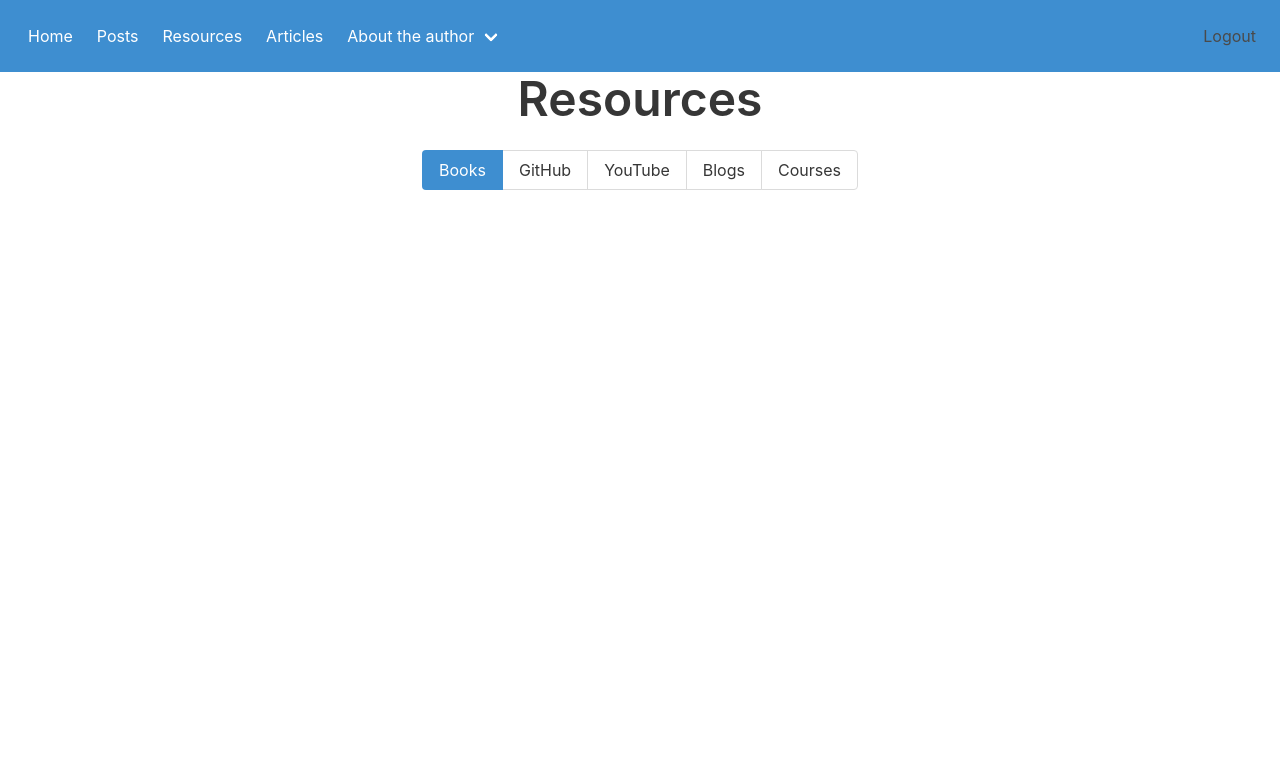
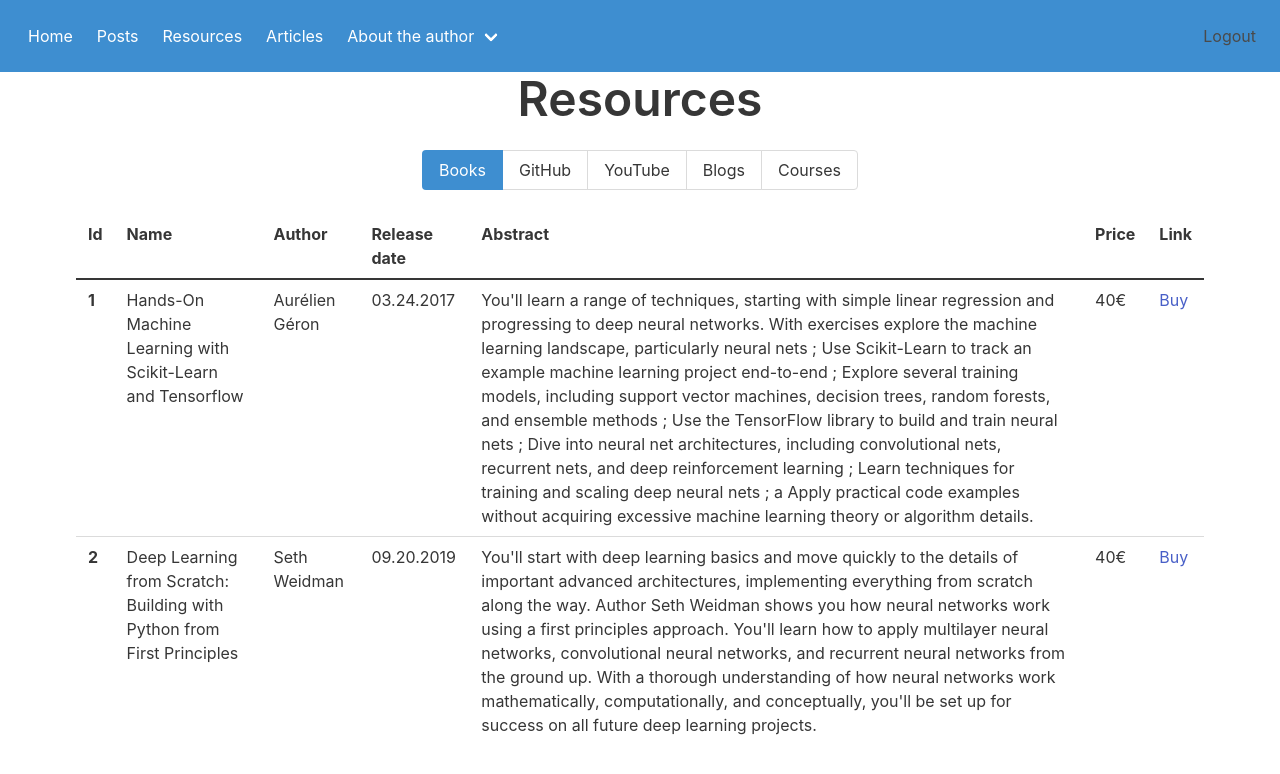
Before and after one commit to noLePhi/FlaskWebAppTutorial, a Flask app: page /resources/books in a window 1280 px wide. Shown: the top 774 px of the page. Run offline with Flask 2, Linux system fonts and the light colour scheme; the visitor is signed in with stand-in values (Sample User, id 1); some libraries are stand-ins or nearby versions.

Commit message:
add 2 books

```diff
--- a/website/templates/resources_books.html
+++ b/website/templates/resources_books.html
@@ -13,4 +13,53 @@
       <a class="button nav-link" href="/resources/blogs">Blogs</a>
       <a class="button nav-link" href="/resources/courses">Courses</a>
   </div>
+
+<table class="table is-hoverable">
+  <thead>
+    <tr>
+      <th>Id</th>
+      <th>Name</th>
+      <th>Author</th>
+      <th>Release date</th>
+      <th>Abstract</th>
+      <th>Price</th>
+      <th>Link</th>
+    </tr>
+  </thead>
+  <tbody>
+    <tr>
+      <th>1</th>
+      <td>Hands-On Machine Learning with Scikit-Learn and Tensorflow</td>
+      <td>Aurélien Géron</td>
+      <td>03.24.2017</td>
+      <td>You'll learn a range of techniques,
+          starting with simple linear regression and progressing to deep neural networks.
+          With exercises explore the machine learning landscape, particularly neural nets ;
+          Use Scikit-Learn to track an example machine learning project end-to-end ; Explore several training models,
+          including support vector machines, decision trees, random forests, and ensemble methods ;
+          Use the TensorFlow library to build and train neural nets ; Dive into neural net architectures,
+          including convolutional nets, recurrent nets, and deep reinforcement learning ; Learn techniques
+          for training and scaling deep neural nets ; a Apply practical code examples without acquiring
+          excessive machine learning theory or algorithm details.</td>
+      <td>40€</td>
+      <td><a href="https://www.amazon.fr/Hands-Machine-Learning-Scikit-Learn-TensorFlow/dp/1491962291" title="Hands-On Machine Learning with Scikit-Learn and Tensorflow">Buy</a></td>
+    </tr>
+  <tr>
+      <th>2</th>
+      <td>Deep Learning from Scratch: Building with Python from First Principles</td>
+      <td>Seth Weidman</td>
+      <td>09.20.2019</td>
+      <td>You'll start with deep learning basics and move quickly to the details of important advanced architectures,
+          implementing everything from scratch along the way.
+          Author Seth Weidman shows you how neural networks work using a first principles approach.
+          You'll learn how to apply multilayer neural networks, convolutional neural networks, and
+          recurrent neural networks from the ground up. With a thorough understanding of how neural
+          networks work mathematically, computationally, and conceptually, you'll be set up for success
+          on all future deep learning projects.</td>
+      <td>40€</td>
+      <td><a href="https://www.amazon.fr/Deep-Learning-Scratch-Building-Principles/dp/1492041416"
+             title="Deep Learning from Scratch: Building with Python from First Principles">Buy</a></td>
+    </tr>
+  </tbody>
+</table>
 {% endblock %}
```
